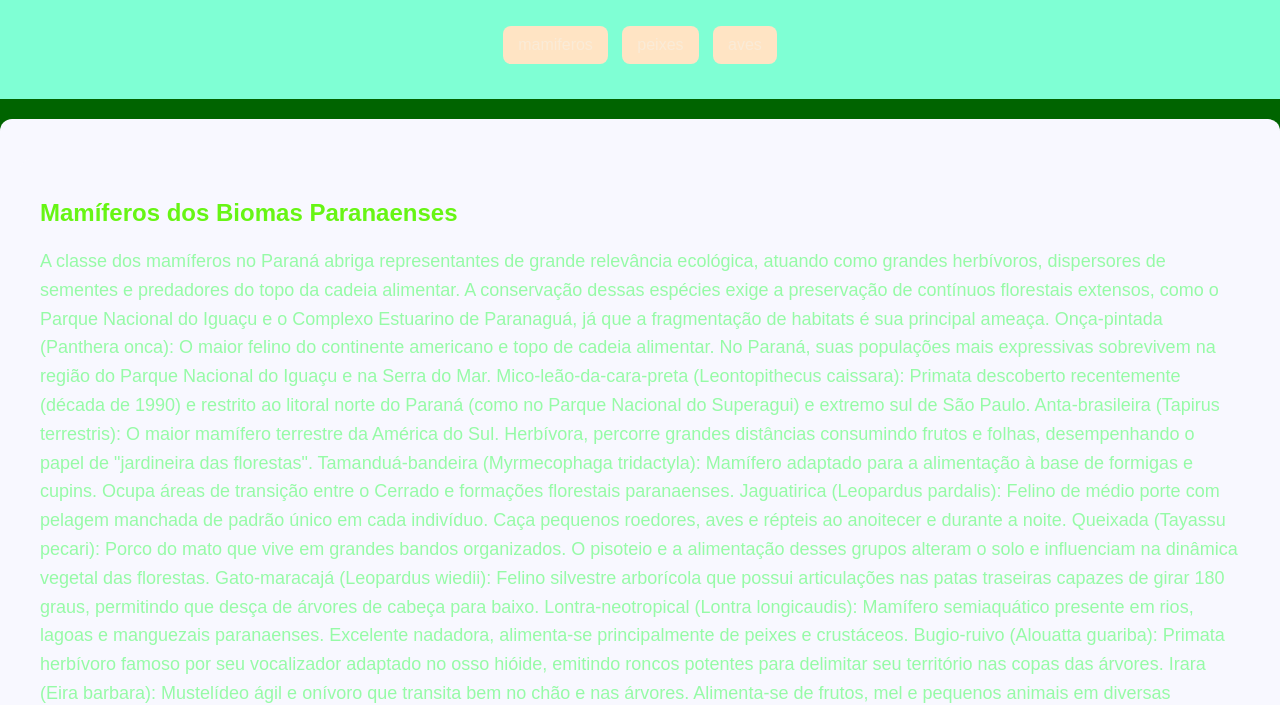
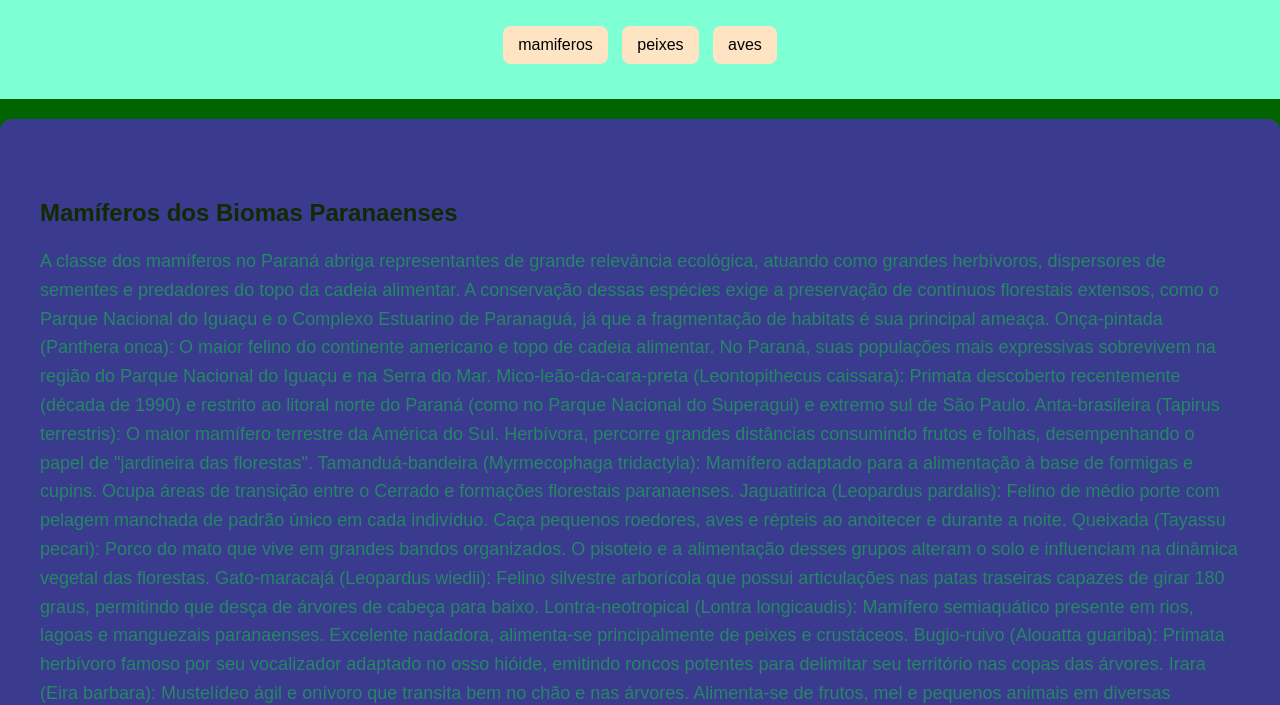
Before and after one commit to maycochristo/animais-paranaenses, a plain HTML site: page index.html in a window 1280 px wide. Shown: the part 99-804 px from the top of the page. Drawn offline with Linux system fonts and the light colour scheme.

Commit message:
mudei as cores

```diff
--- a/style.css
+++ b/style.css
@@ -17,7 +17,7 @@ font-size: 36px;
 }
 
 h2{
-    color: #67f514;
+    color: #102b01;
 }
 
 p{
@@ -30,7 +30,7 @@ nav{
 }
 
 nav a {
-color: antiquewhite;
+color: rgb(0, 0, 0);
 text-decoration: none;
 background-color: bisque;
 padding: 10px 15px;
@@ -40,7 +40,7 @@ display: inline-block;
 }
 
 nav a:hover{
-    background-color: burlywood;
+    background-color: rgb(212, 146, 58);
 }
 
 main {
@@ -49,7 +49,7 @@ margin: auto;
 }
 
 section{
-background-color: ghostwhite;
+background-color: rgb(58, 58, 143);
 margin: 20px 0;
 padding:20px;
 border-radius: 12px;
```
